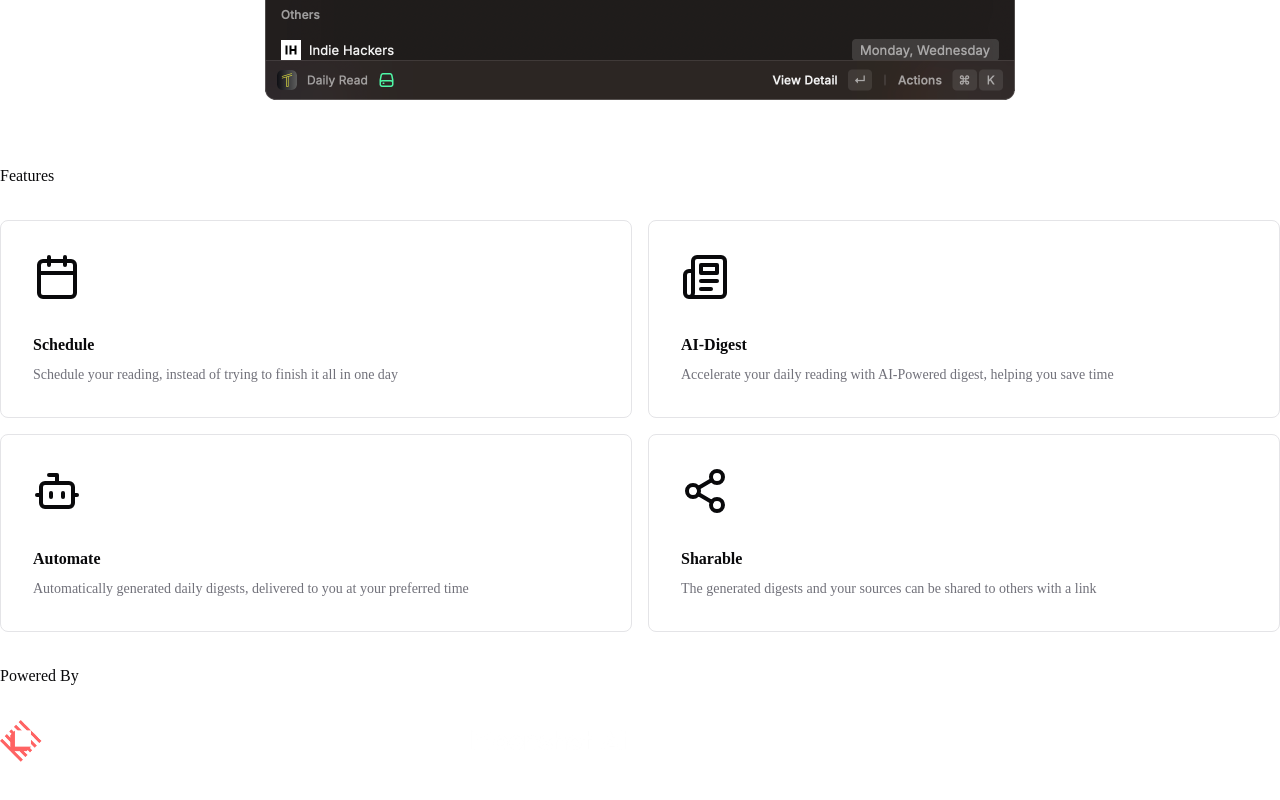
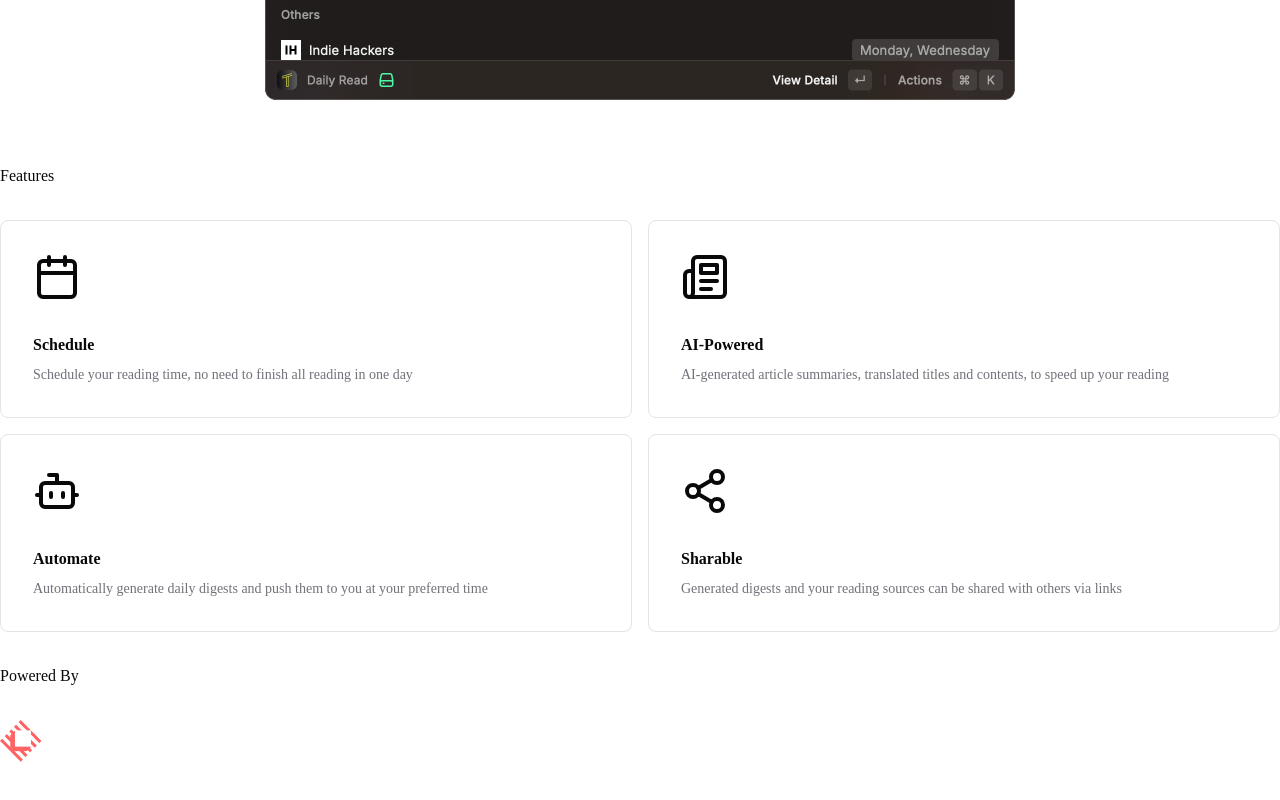
Before and after one commit to DophinL/tidyread-cloud, a Next.js app: page /index.en-US in a window 1280 px wide. Shown: the part 770-1570 px from the top of the page. Built offline with nearby package versions, Linux system fonts and the light colour scheme.

Commit message:
chore: 调整文案

```diff
--- a/containers/index/Features.tsx
+++ b/containers/index/Features.tsx
@@ -4,26 +4,26 @@ const locales = {
     "en-US": {
         "title-1": "Schedule",
         "description-1":
-            "Schedule your reading, instead of trying to finish it all in one day",
-        "title-2": "AI-Digest",
+            "Schedule your reading time, no need to finish all reading in one day",
+        "title-2": "AI-Powered",
         "description-2":
-            "Accelerate your daily reading with AI-Powered digest, helping you save time",
+            "AI-generated article summaries, translated titles and contents, to speed up your reading",
         "title-3": "Automate",
         "description-3":
-            "Automatically generated daily digests, delivered to you at your preferred time",
+            "Automatically generate daily digests and push them to you at your preferred time",
         "title-4": "Sharable",
         "description-4":
-            "The generated digests and your sources can be shared to others with a link",
+            "Generated digests and your reading sources can be shared with others via links",
     },
     "zh-CN": {
         "title-1": "计划",
-        "description-1": "安排你的阅读时间，而非在一天内完成所有阅读",
-        "title-2": "AI摘要",
-        "description-2": "AI摘要可以帮助你加速日常阅读，节省时间",
+        "description-1": "安排你的阅读时间，不必在一天内完成所有阅读",
+        "title-2": "AI提效",
+        "description-2": "AI 生成文章摘要，并翻译标题和内容，加速你的阅读",
         "title-3": "自动化",
-        "description-3": "自动生成每日摘要，并在你设定的时间推送给你",
+        "description-3": "自动生成每日简报，并在你设定的时间推送给你",
         "title-4": "可分享",
-        "description-4": "生成的摘要和你的阅读源可以通过链接分享给他人",
+        "description-4": "生成的简报和你的阅读源，可以通过链接分享给他人",
     },
 };
 
```
